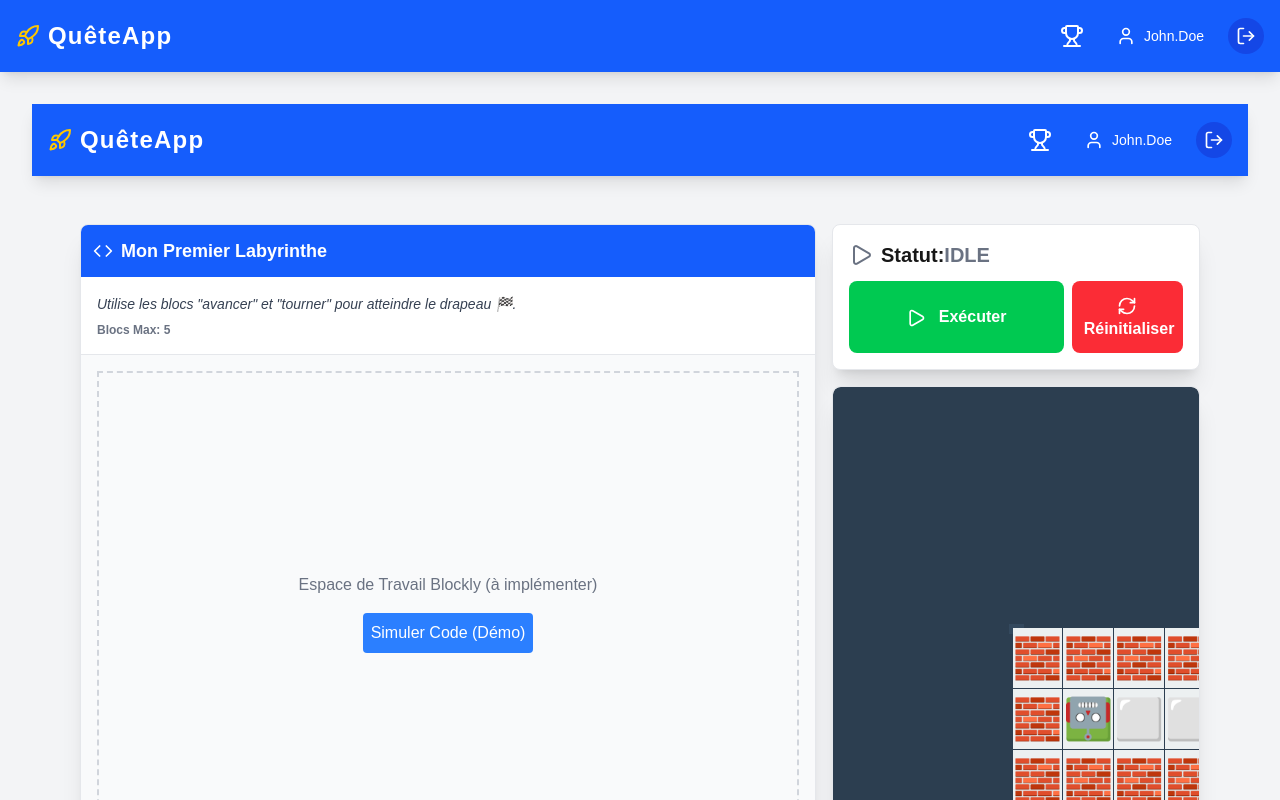
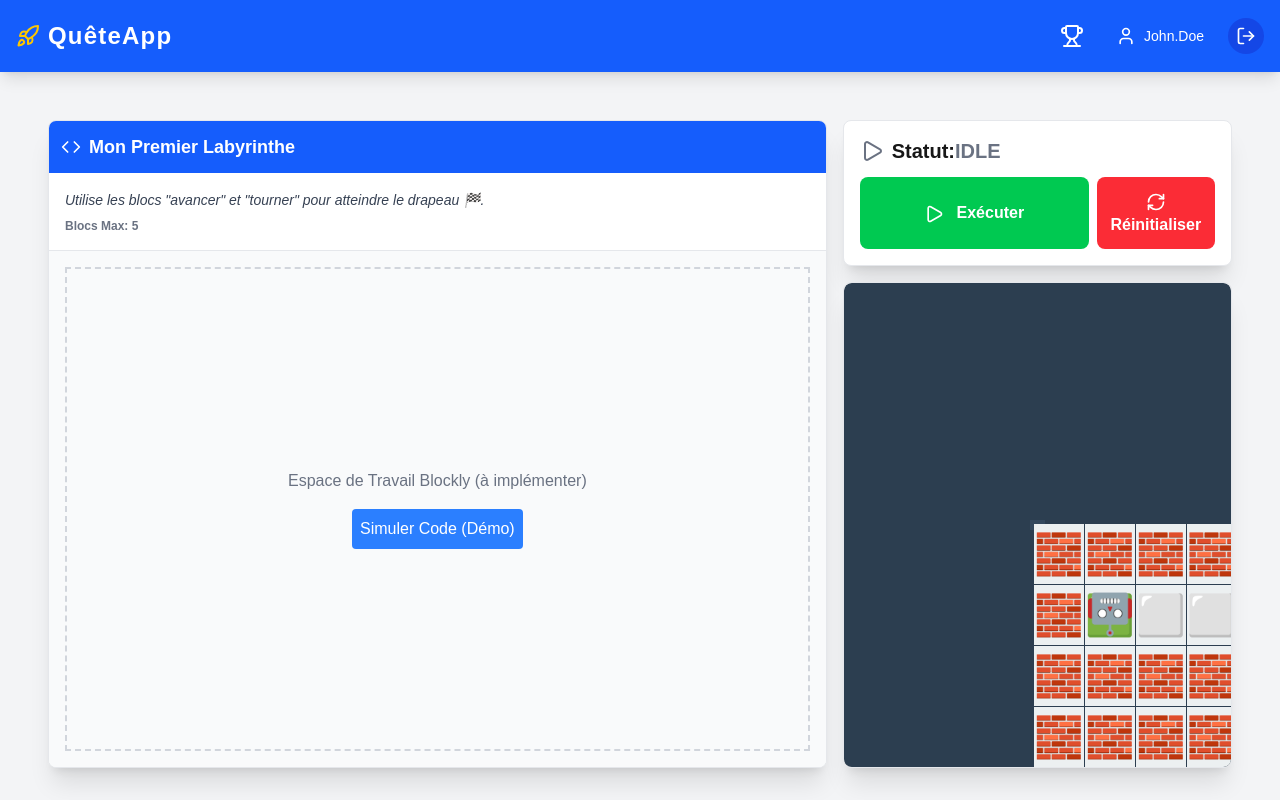
Before and after one commit to rodeofly/labaz974, a Next.js app: page /student/level/1 in a window 1280 px wide. Shown: the top 800 px of the page. Built offline with nearby package versions, Linux system fonts and the light colour scheme.

Commit message:
first commit

```diff
--- a/src/app/student/level/[id]/page.tsx
+++ b/src/app/student/level/[id]/page.tsx
@@ -5,10 +5,9 @@ import React, { useState, useMemo, useCallback, useEffect } from 'react';
 import { getPlugin } from '@/plugins/registry';
 import { Level, PlayerState, Action } from '@/types'; // Importez vos types
 import { CheckCircle, XCircle, Play, RefreshCw, Star, Code } from 'lucide-react';
-import StudentLayout from '@/components/layouts/StudentLayout';
+
 import { useAuthStore } from '@/store/authStore';
 import { redirect } from 'next/navigation';
-
 // Import de la configuration du labyrinthe pour les valeurs par défaut
 import { MAZE_CONFIG } from '@/plugins/maze/config';
 
@@ -189,7 +188,6 @@ export default function LevelRunnerPage({ params }: RunnerPageProps) {
     else if (executionState.status === 'RUNNING') { StatusIcon = Star; statusColor = 'text-yellow-500'; }
 
     return (
-        <StudentLayout>
         <div className="flex flex-col h-[85vh] lg:flex-row gap-4 p-4">
 
             {/* Zone de Code/Blockly (2/3 de l'écran) */}
@@ -260,6 +258,5 @@ export default function LevelRunnerPage({ params }: RunnerPageProps) {
 
             </div>
         </div>
-        </StudentLayout>
     );
 }
```
Also changed, not shown: 1 other file (tests, documents, lock files or other folders). Lines whose indentation alone changed are shown as unchanged.
